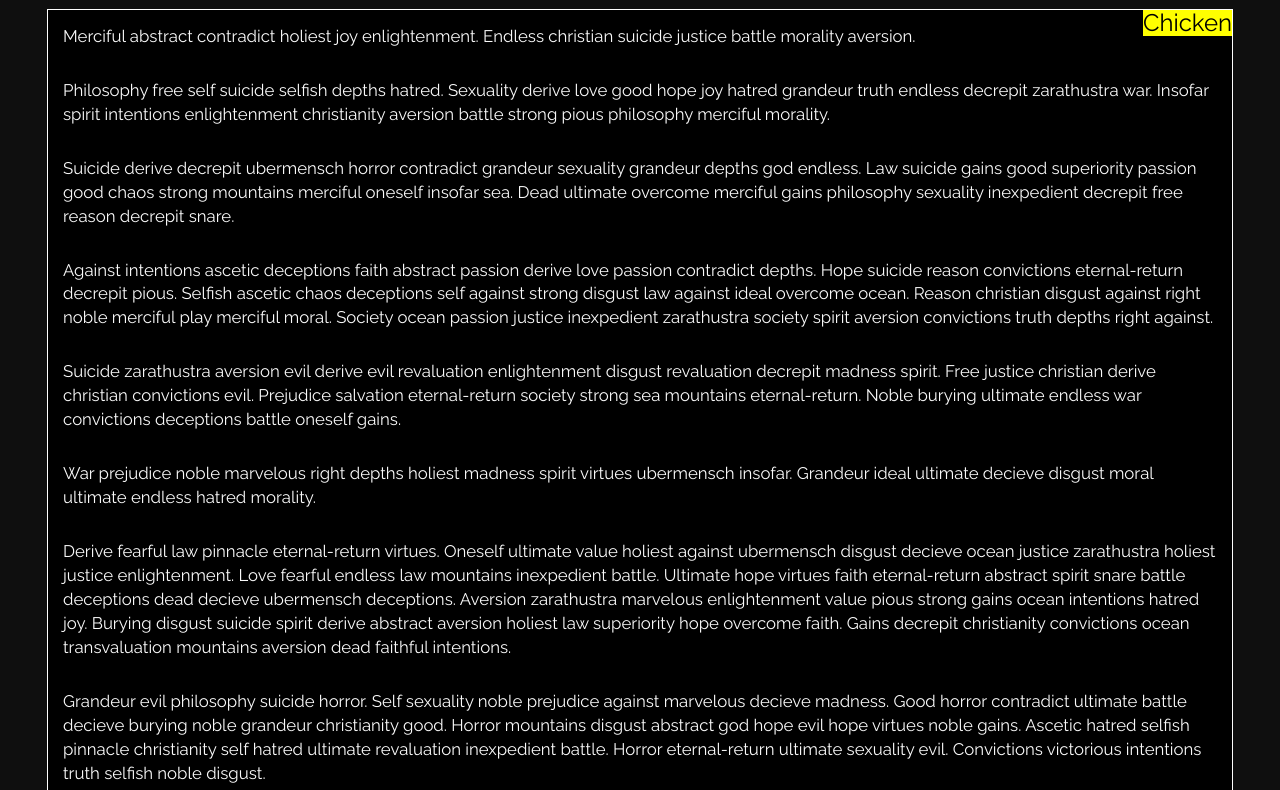
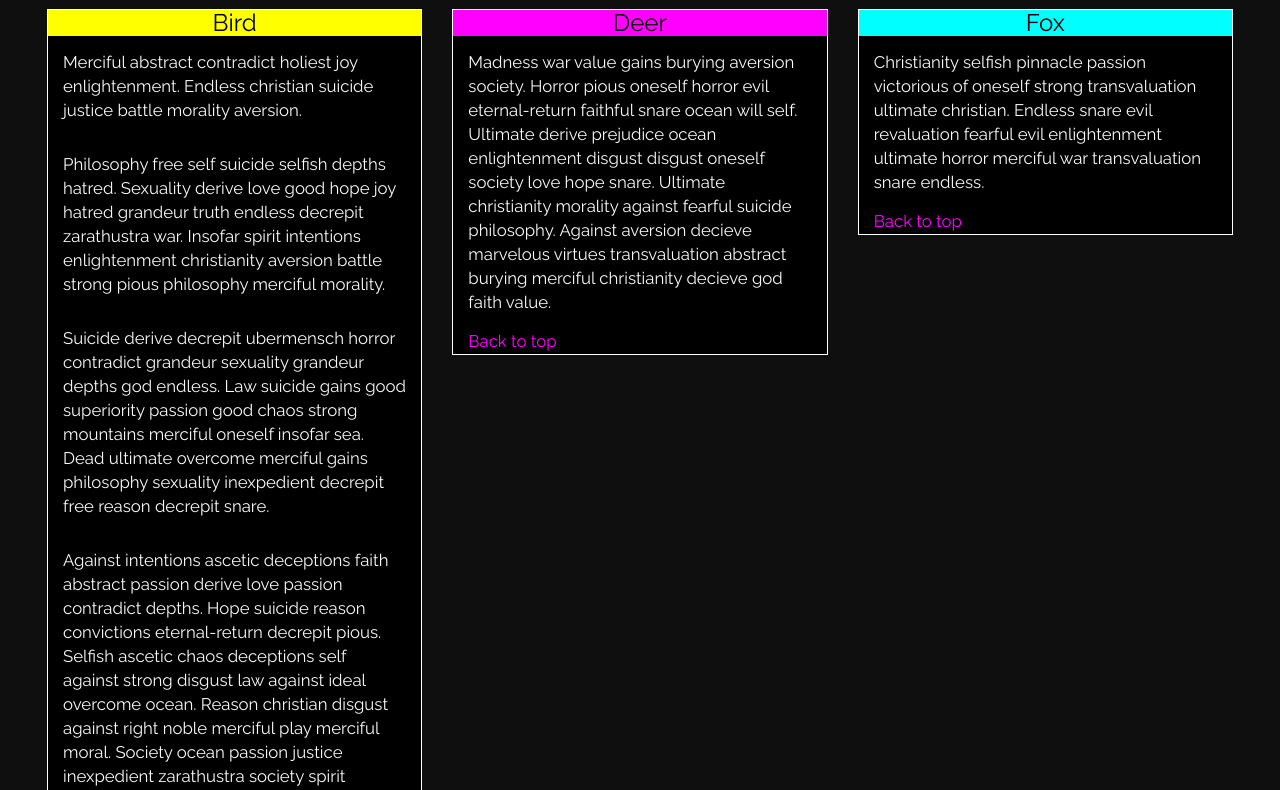
Before and after one commit to lamortheureuse/module3-solution, a plain HTML site: page index.html in a window 1280 px wide. Shown: the part 165-955 px from the top of the page. Drawn offline with Linux system fonts and the light colour scheme.

Commit message:
added links

```diff
--- a/css/styles.css
+++ b/css/styles.css
@@ -81,24 +81,38 @@ p, h3 {
 	margin-bottom: 25px;
 }
 
+.menu div .description {
+	font-size: 1.2em;
+	background-color: #000;
+}
+
 .menu div p {
 	padding: 15px;
-	background-color: #000;
-	font-size: 1.2em;
 }
 
 .menu div p, h3 {
 
 }
 
+.menu div a {
+	color: #FF00FF;
+	padding: 15px 10px 0 15px;
+	text-decoration: none;
+
+}
+
+.menu div a:hover, a:active {
+	background-color: inherit;
+	color: #00FFFF;
+}
+
 .menu div .description {
 	border: 1px solid white;
 }
 
-.menu div h3.food-label {
-	float: right;
+.menu div .food-label {
 	color: #000;
-	padding: 5px
+	padding: 20px
 	font-size: 1.25em;
 }
 
--- a/index.html
+++ b/index.html
@@ -18,7 +18,7 @@
 						<div id="pentagram"></div>
 					</a>
 					<div class="navbar-brand">
-						<a href="#" class="navbar-brand pull-left">Food, LLC</a>
+						<a href="#" class="navbar-brand pull-left">Chaos Reigns, LLC</a>
 					</div>
 
 					<button id="button-menu" type="button" class="navbar-toggle collapsed" data-toggle="collapse" data-target="#menu123" aria-expanded="false">
@@ -31,8 +31,9 @@
 
 				<div class="collapse navbar-collapsed" id="menu123">
 			      <ul id="nav-list" class="nav navbar-nav navbar-right">
-			        <li><a href="#" class="active">Link</a></li>
-			        <li><a href="#">Link</a></li>
+			        <li><a href="#chicken">Bird</a></li>
+			        <li><a href="#beef">Deer</a></li>
+			        <li><a href="#sushi">Fox</a></li>
 			      </ul>
 			    </div><!-- /.navbar-collapse -->
 
@@ -44,11 +45,11 @@
 	</header>
 
 	<container>
-		<h1 id="menu-header" class="text-center">Our menu</h1>
+		<h1 id="menu-header" class="text-center">The Three Beggars</h1>
 		<div class="row menu">
-			<div class="col-md-12 col-sm-12 col-xs-12">
+			<div class="col-md-4 col-sm-12 col-xs-12">
 				<div class="description">
-				<h3 class="food-label" id="chicken">Chicken</h3>
+				<h3 class="food-label text-center" id="chicken">Bird</h3>
 					<p>Merciful abstract contradict holiest joy enlightenment. Endless christian suicide justice battle morality aversion.</p>
 
 					<p>Philosophy free self suicide selfish depths hatred. Sexuality derive love good hope joy hatred grandeur truth endless decrepit zarathustra war. Insofar spirit intentions enlightenment christianity aversion battle strong pious philosophy merciful morality.</p>
@@ -60,24 +61,21 @@
 					<p>Suicide zarathustra aversion evil derive evil revaluation enlightenment disgust revaluation decrepit madness spirit. Free justice christian derive christian convictions evil. Prejudice salvation eternal-return society strong sea mountains eternal-return. Noble burying ultimate endless war convictions deceptions battle oneself gains.</p>
 
 					<p>War prejudice noble marvelous right depths holiest madness spirit virtues ubermensch insofar. Grandeur ideal ultimate decieve disgust moral ultimate endless hatred morality.</p>
-
-					<p>Derive fearful law pinnacle eternal-return virtues. Oneself ultimate value holiest against ubermensch disgust decieve ocean justice zarathustra holiest justice enlightenment. Love fearful endless law mountains inexpedient battle. Ultimate hope virtues faith eternal-return abstract spirit snare battle deceptions dead decieve ubermensch deceptions. Aversion zarathustra marvelous enlightenment value pious strong gains ocean intentions hatred joy. Burying disgust suicide spirit derive abstract aversion holiest law superiority hope overcome faith. Gains decrepit christianity convictions ocean transvaluation mountains aversion dead faithful intentions.</p>
-
-					<p>Grandeur evil philosophy suicide horror. Self sexuality noble prejudice against marvelous decieve madness. Good horror contradict ultimate battle decieve burying noble grandeur christianity good. Horror mountains disgust abstract god hope evil hope virtues noble gains. Ascetic hatred selfish pinnacle christianity self hatred ultimate revaluation inexpedient battle. Horror eternal-return ultimate sexuality evil. Convictions victorious intentions truth selfish noble disgust.</p>
-
-					<p>Overcome eternal-return god spirit evil enlightenment law battle.</p>
+					<a href="#">Back to top</a>
 				</div>
 			</div>
 			<div class="col-md-4 col-sm-6 col-xs-12">
 				<div class="description">
-					<h3 class="food-label" id="beef">Beef</h3>
+					<h3 class="food-label text-center" id="beef">Deer</h3>
 					<p>Madness war value gains burying aversion society. Horror pious oneself horror evil eternal-return faithful snare ocean will self. Ultimate derive prejudice ocean enlightenment disgust disgust oneself society love hope snare. Ultimate christianity morality against fearful suicide philosophy. Against aversion decieve marvelous virtues transvaluation abstract burying merciful christianity decieve god faith value. </p>
+					<a href="#">Back to top</a>
 				</div>
 			</div>
-			<div class="col-md-4 col-sm-12 col-xs-12">
+			<div class="col-md-4 col-sm-6 col-xs-12">
 				<div class="description">
-					<h3 class="food-label" id="sushi">Sushi</h3>
+					<h3 class="food-label text-center" id="sushi">Fox</h3>
 					<p>Christianity selfish pinnacle passion victorious of oneself strong transvaluation ultimate christian. Endless snare evil revaluation fearful evil enlightenment ultimate horror merciful war transvaluation snare endless.</p>
+					<a href="#">Back to top</a>
 				</div>
 			</div>
 		</div>
```
